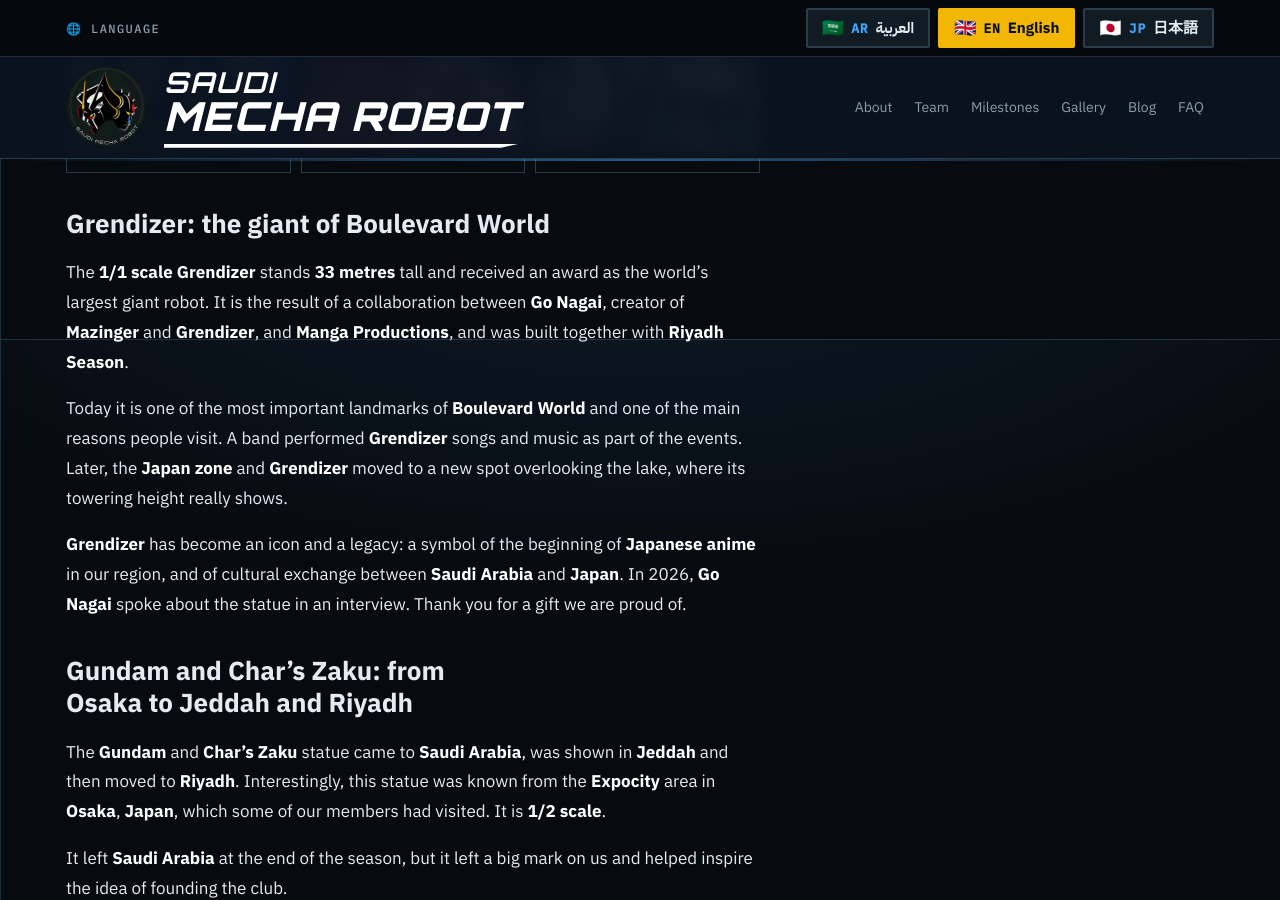
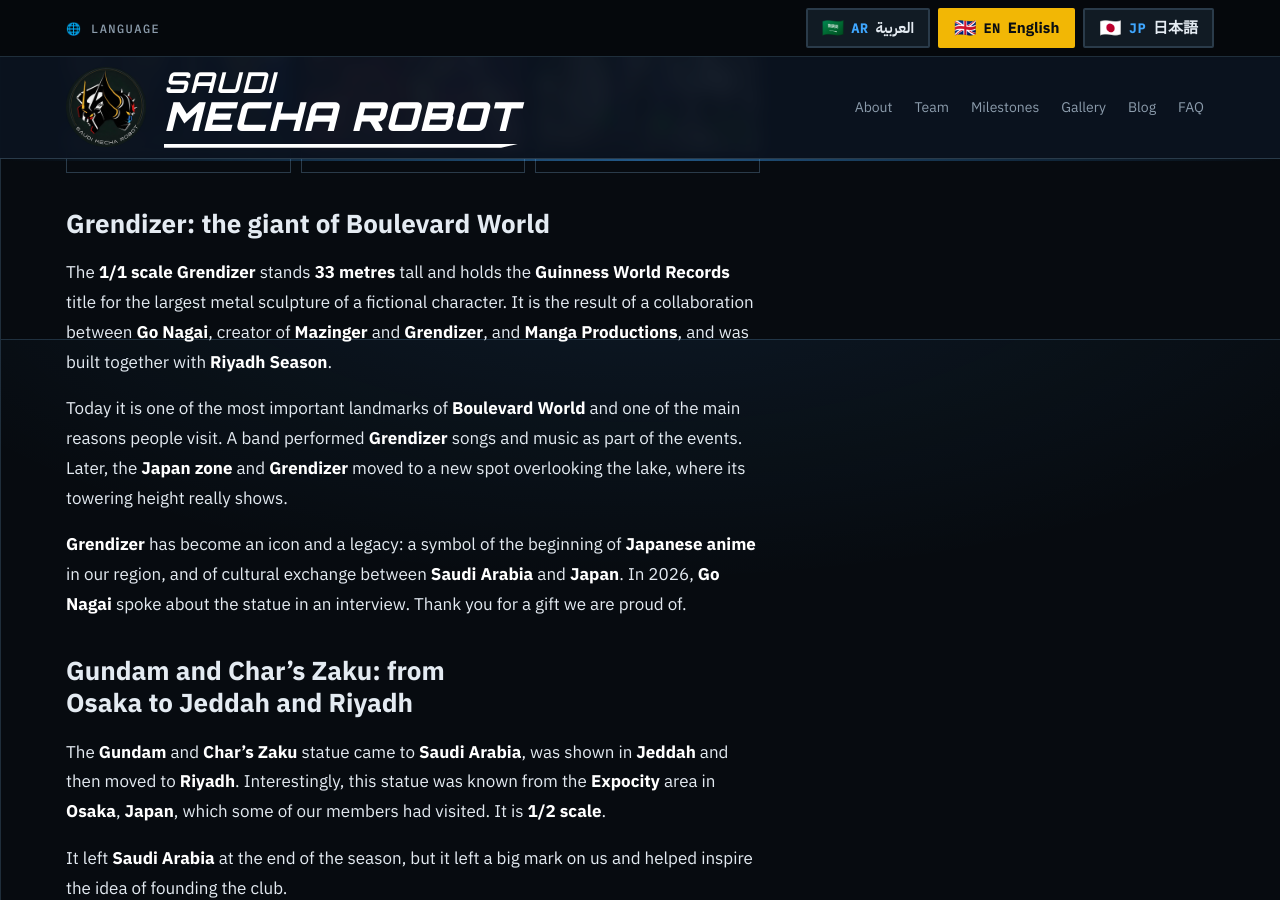
Before and after one commit to SaudiMechaRobot/SaudiMechaRobot.github.io, a Jekyll site: the page built from _posts/en/2026-10-18-mecha-giants-in-saudi.md, in a window 1280 px wide and 900 px high, scrolled down 1461 px. Built offline with Jekyll 4.4.1, drawn with Linux system fonts in a browser that asks for light colours; some web fonts are replaced.

Commit message:
Add files via upload

```diff
--- a/_posts/en/2026-10-18-mecha-giants-in-saudi.md
+++ b/_posts/en/2026-10-18-mecha-giants-in-saudi.md
@@ -16,7 +16,7 @@
 
 ## Grendizer: the giant of Boulevard World
 
-The **1/1 scale** **Grendizer** stands **33 metres** tall and received an award as the world's largest giant robot. It is the result of a collaboration between **Go Nagai**, creator of **Mazinger** and **Grendizer**, and **Manga Productions**, and was built together with **Riyadh Season**.
+The **1/1 scale** **Grendizer** stands **33 metres** tall and holds the **Guinness World Records** title for the largest metal sculpture of a fictional character. It is the result of a collaboration between **Go Nagai**, creator of **Mazinger** and **Grendizer**, and **Manga Productions**, and was built together with **Riyadh Season**.
 
 Today it is one of the most important landmarks of **Boulevard World** and one of the main reasons people visit. A band performed **Grendizer** songs and music as part of the events. Later, the **Japan zone** and **Grendizer** moved to a new spot overlooking the lake, where its towering height really shows.
 
```
